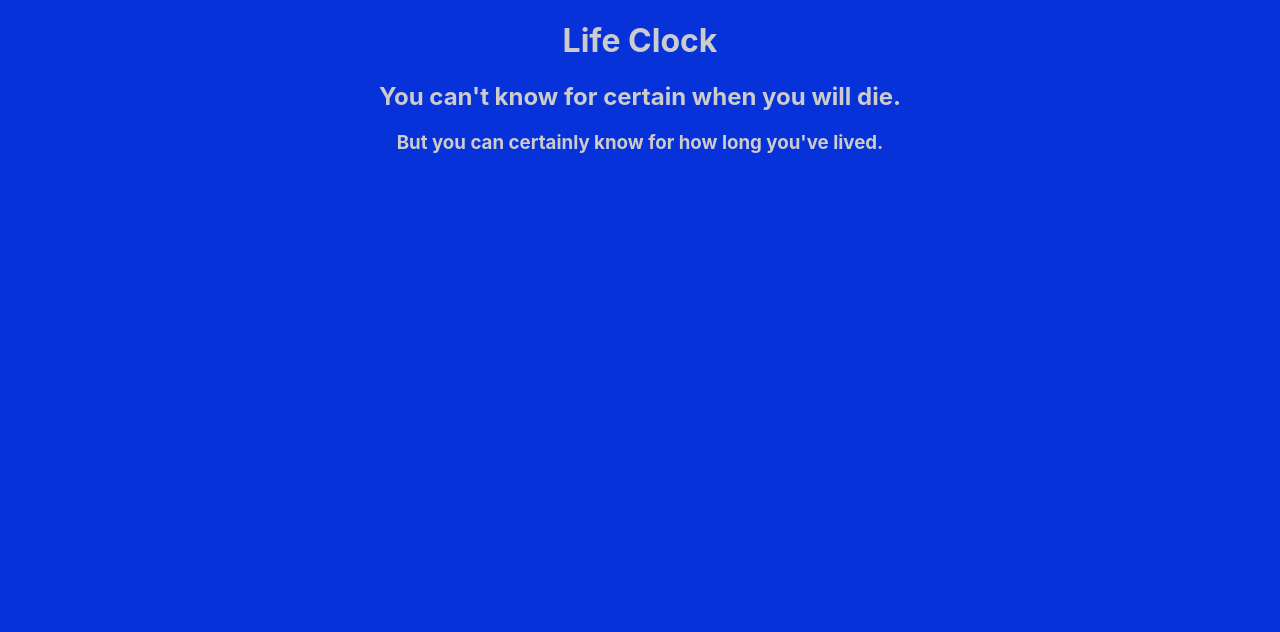
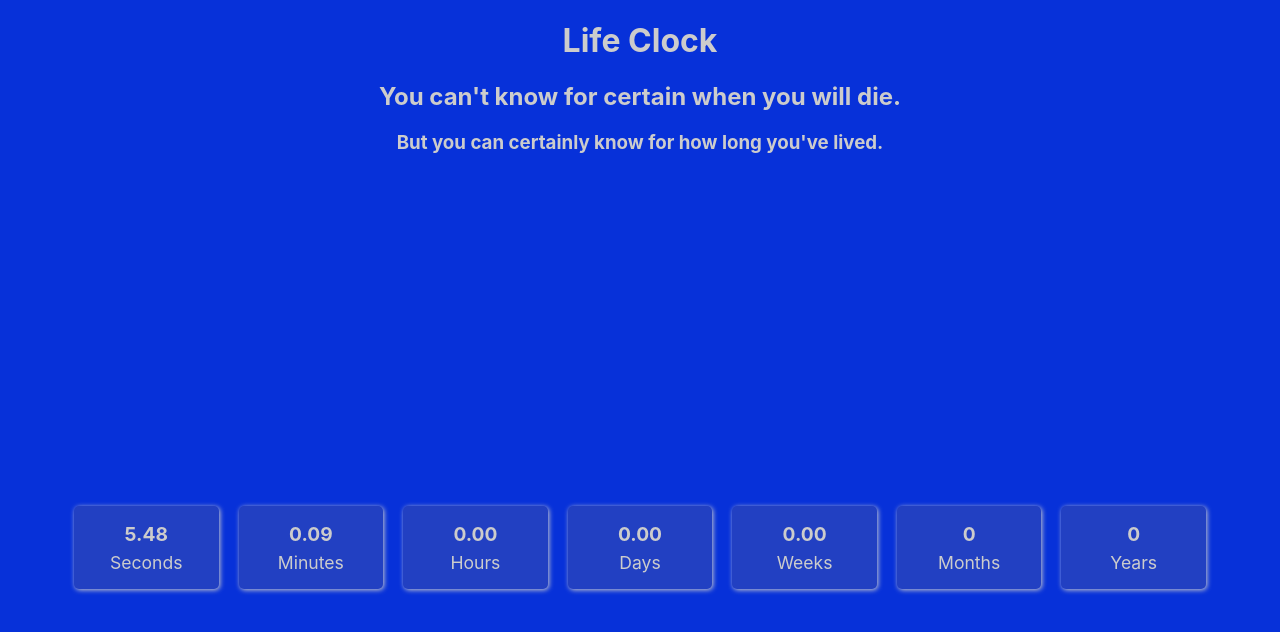
Before and after one commit to Id3arium/LifeClock, a React (Create React App) app: page / in a window 1280 px wide. Shown: the top 632 px of the page. Built offline with nearby package versions, Linux system fonts and the light colour scheme.

Commit message:
adding uselocalstorge hook

```diff
--- a/src/Components/App.js
+++ b/src/Components/App.js
@@ -5,9 +5,21 @@ import anime from 'animejs';
 import ClockCard from './ClockCard/ClockCard';
 import * as ch from './ClockHelpers'
 
+const useLocalStorage = (storageKey, fallbackState) => {
+  const [value, setValue] = React.useState(
+    JSON.parse(localStorage.getItem(storageKey)) ?? fallbackState
+  );
+
+  React.useEffect(() => {
+    localStorage.setItem(storageKey, JSON.stringify(value));
+  }, [value, storageKey]);
+
+  return [value, setValue];
+};
+
 function App() {
-  const [birthDate, setBirthDate] = useState(undefined);
-  const [time, setTime] = useState(new Date());
+  const [birthDate, setBirthDate] = useLocalStorage('birthDate', new Date());
+  const [currTime, setCurrTime] = useState(new Date());
   const footerRef = useRef()
 
   const bDay = JSON.parse(localStorage.getItem('birthDate'))
@@ -34,7 +46,7 @@ function App() {
 }
 
   useEffect(() => {
-    const interval = setInterval(() => setTime(new Date()), 10);
+    const interval = setInterval(() => setCurrTime(new Date()), 10);
     console.log("bDay",bDay)
     if (!bDay) {
       animateIntro()
@@ -91,13 +103,13 @@ function App() {
       </div>
 
       {birthDate && <div className='cards-wrapper'>
-        <ClockCard units={"Seconds"} timePassed={ch.getSeconds(time, birthDate)}/>
-        <ClockCard units={"Minutes"} timePassed={ch.getMinutes(time, birthDate)}/>
-        <ClockCard units={"Hours"} timePassed={ch.getHours(time, birthDate)}/>
-        <ClockCard units={"Days"} timePassed={ch.getDays(time, birthDate)}/>
-        <ClockCard units={"Weeks"} timePassed={ch.getWeeks(time, birthDate)}/>
-        <ClockCard units={"Months"} timePassed={ch.getMonths(time, birthDate)}/>
-        <ClockCard units={"Years"} timePassed={ch.getYears(time, birthDate)}/>
+        <ClockCard units={"Seconds"} timePassed={ch.getSeconds(currTime, birthDate)}/>
+        <ClockCard units={"Minutes"} timePassed={ch.getMinutes(currTime, birthDate)}/>
+        <ClockCard units={"Hours"} timePassed={ch.getHours(currTime, birthDate)}/>
+        <ClockCard units={"Days"} timePassed={ch.getDays(currTime, birthDate)}/>
+        <ClockCard units={"Weeks"} timePassed={ch.getWeeks(currTime, birthDate)}/>
+        <ClockCard units={"Months"} timePassed={ch.getMonths(currTime, birthDate)}/>
+        <ClockCard units={"Years"} timePassed={ch.getYears(currTime, birthDate)}/>
       </div>}
 
       {birthDate && <div className='footer' ref={footerRef}>
```
